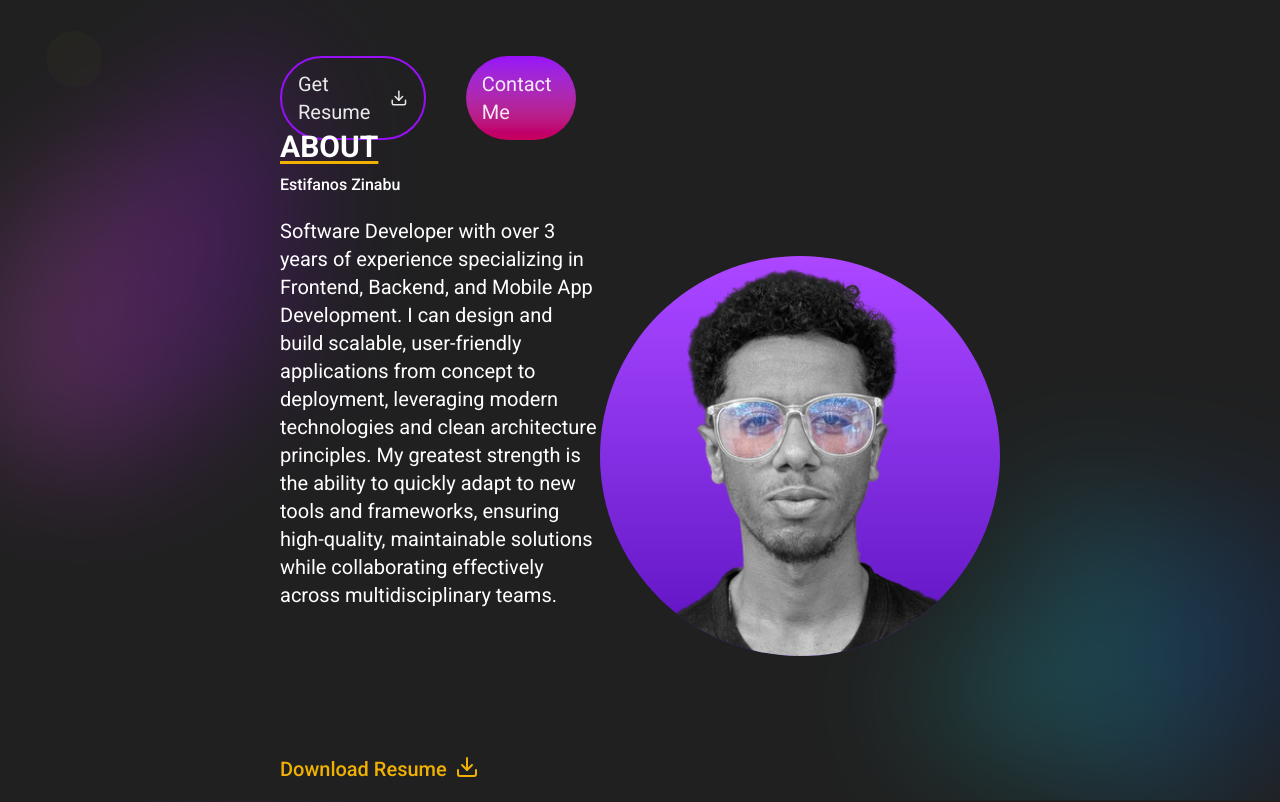
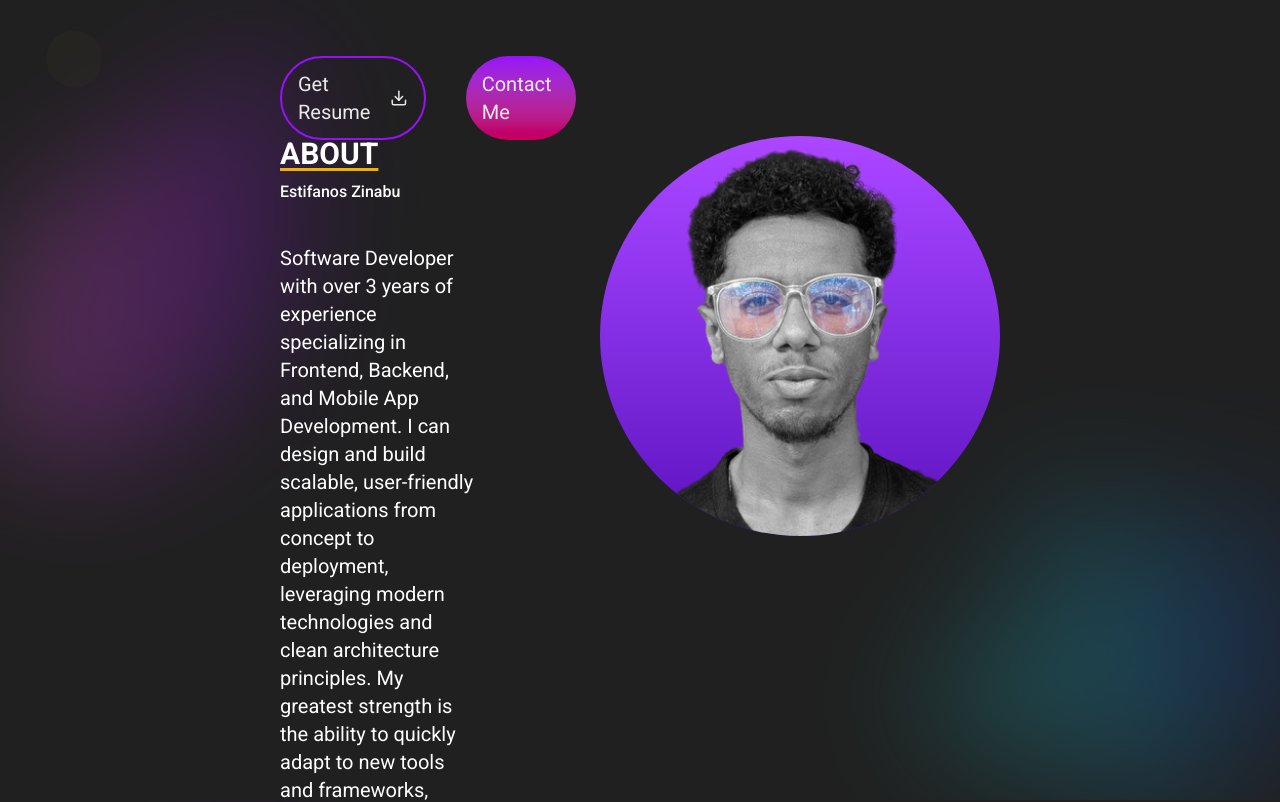
Before and after one commit to Kingestif/Portfolio, a React (Vite) app: page / in a window 1280 px wide. Shown: the part 800-1602 px from the top of the page. Built offline with nearby package versions, Linux system fonts and the light colour scheme.

Commit message:
refactor: ui fix

```diff
--- a/src/components/About.tsx
+++ b/src/components/About.tsx
@@ -2,9 +2,9 @@ import { Download } from "lucide-react";
 
 function About() {
     return (
-        <div className="h-screen flex text-white items-center">
-            <div className="Left flex flex-col justify-around h-screen ">
-                <div className="flex flex-col gap-5">
+        <div className="flex text-white py-20 gap-30">
+            <div className="Left flex flex-col gap-30 ">
+                <div className="flex flex-col gap-10">
                     <div className="flex flex-col gap-2">
                         <div className="font-bold text-3xl underline underline-offset-4 decoration-yellow-500">ABOUT</div>
                         <div className="font-medium">Estifanos Zinabu</div>
@@ -12,12 +12,12 @@ function About() {
                     <div className="text-xl"> Software Developer with over 3 years of experience specializing in Frontend, Backend, and Mobile App Development. I can design and build scalable, user-friendly applications from concept to deployment, leveraging modern technologies and clean architecture principles. My greatest strength is the ability to quickly adapt to new tools and frameworks, ensuring high-quality, maintainable solutions while collaborating effectively across multidisciplinary teams. </div>
                 </div>
 
-                <div className="w-fit group flex gap-2 text-yellow-500 text-xl">
+                {/* <div className="w-fit group flex gap-2 text-yellow-500 text-xl">
                     <div className="relative font-medium after:content-[''] after:absolute after:left-0 after:bottom-0 after:h-[2px] after:w-0 after:bg-yellow-500 after:transition-all after:duration-300 group-hover:after:w-full">
                         Download Resume
                     </div>
                     <Download />
-                </div>
+                </div> */}
 
             </div>
 
```
